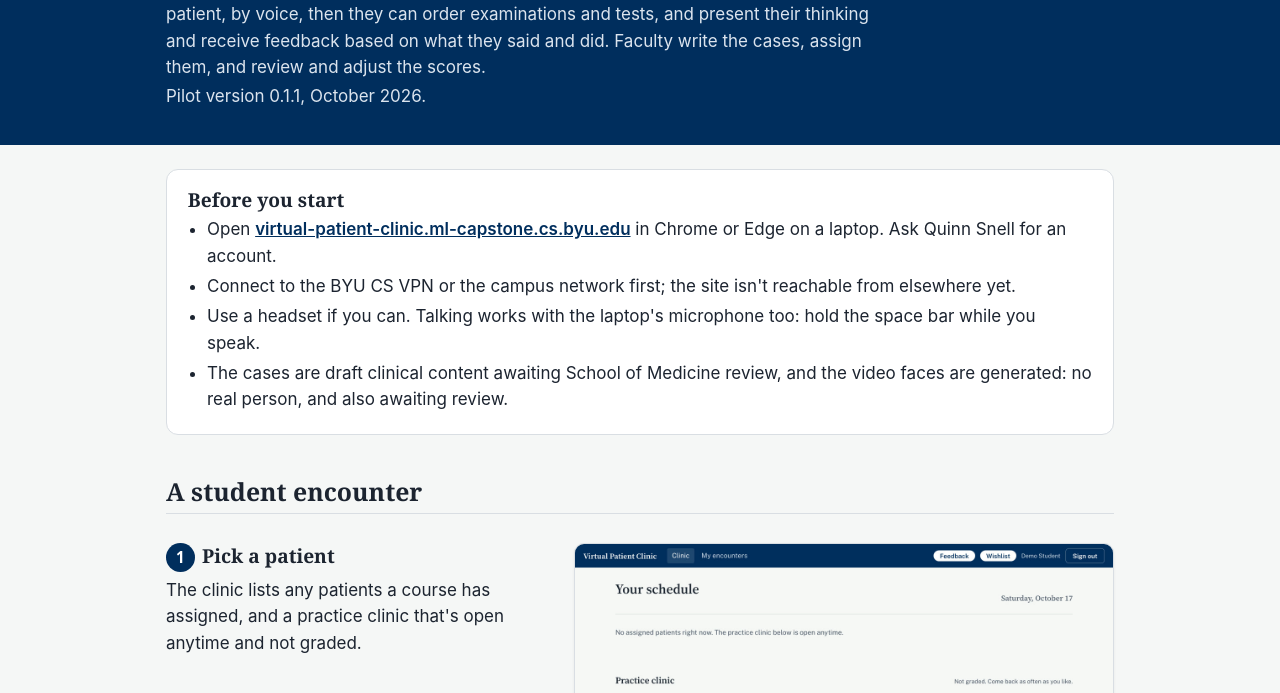
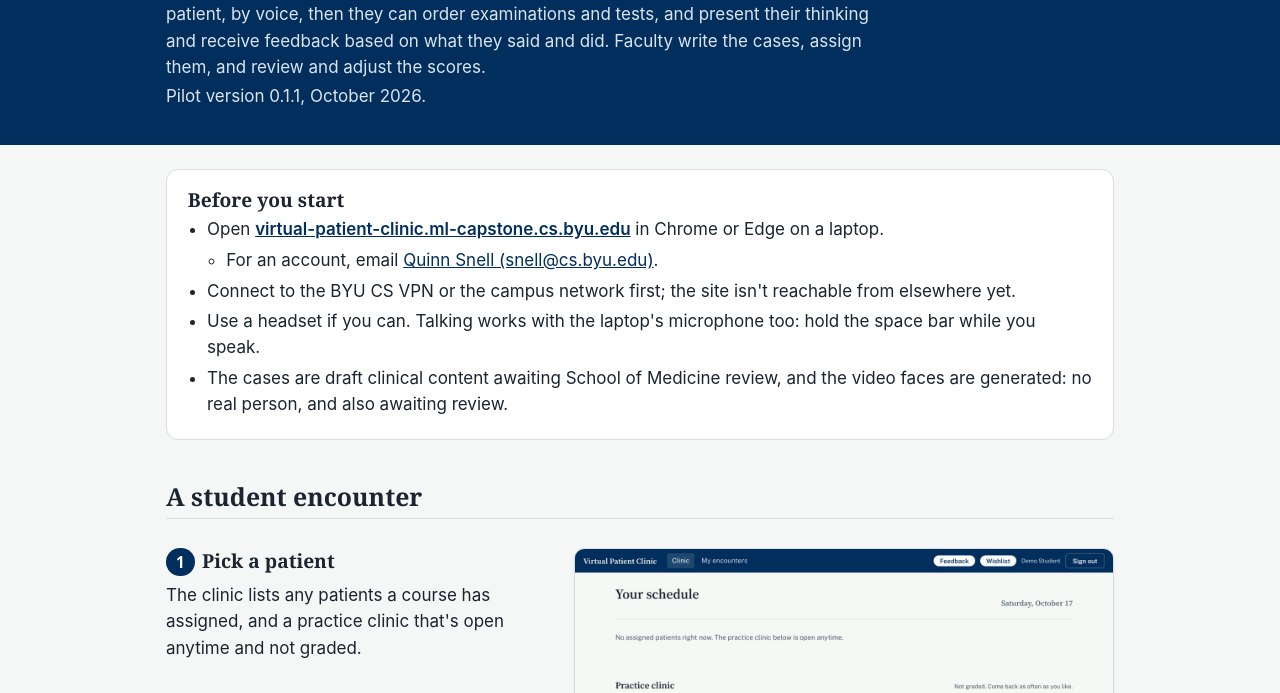
Before and after one commit to quinnsnell/virtual-patient-clinic, a plain HTML site: page faculty-guide.html in a window 1280 px wide. Shown: the part 107-800 px from the top of the page. Drawn offline with Linux system fonts and the light colour scheme.

Commit message:
Faculty guide: email link for an account, as a sub-bullet
Co-Authored-By: Claude Opus 5.5 <noreply@anthropic.com>

```diff
--- a/faculty-guide.html
+++ b/faculty-guide.html
@@ -74,7 +74,11 @@
 <div class="start">
   <h3>Before you start</h3>
   <ul>
-    <li>Open <a class="url" href="https://virtual-patient-clinic.ml-capstone.cs.byu.edu">virtual-patient-clinic.ml-capstone.cs.byu.edu</a> in Chrome or Edge on a laptop. Ask Quinn Snell for an account.</li>
+    <li>Open <a class="url" href="https://virtual-patient-clinic.ml-capstone.cs.byu.edu">virtual-patient-clinic.ml-capstone.cs.byu.edu</a> in Chrome or Edge on a laptop.
+      <ul>
+        <li>For an account, email <a href="mailto:snell@cs.byu.edu?subject=Virtual%20Patient%20Clinic%20account">Quinn Snell (snell@cs.byu.edu)</a>.</li>
+      </ul>
+    </li>
     <li>Connect to the BYU CS VPN or the campus network first; the site isn't reachable from elsewhere yet.</li>
     <li>Use a headset if you can. Talking works with the laptop's microphone too: hold the space bar while you speak.</li>
     <li>The cases are draft clinical content awaiting School of Medicine review, and the video faces are generated: no real person, and also awaiting review.</li>
```
